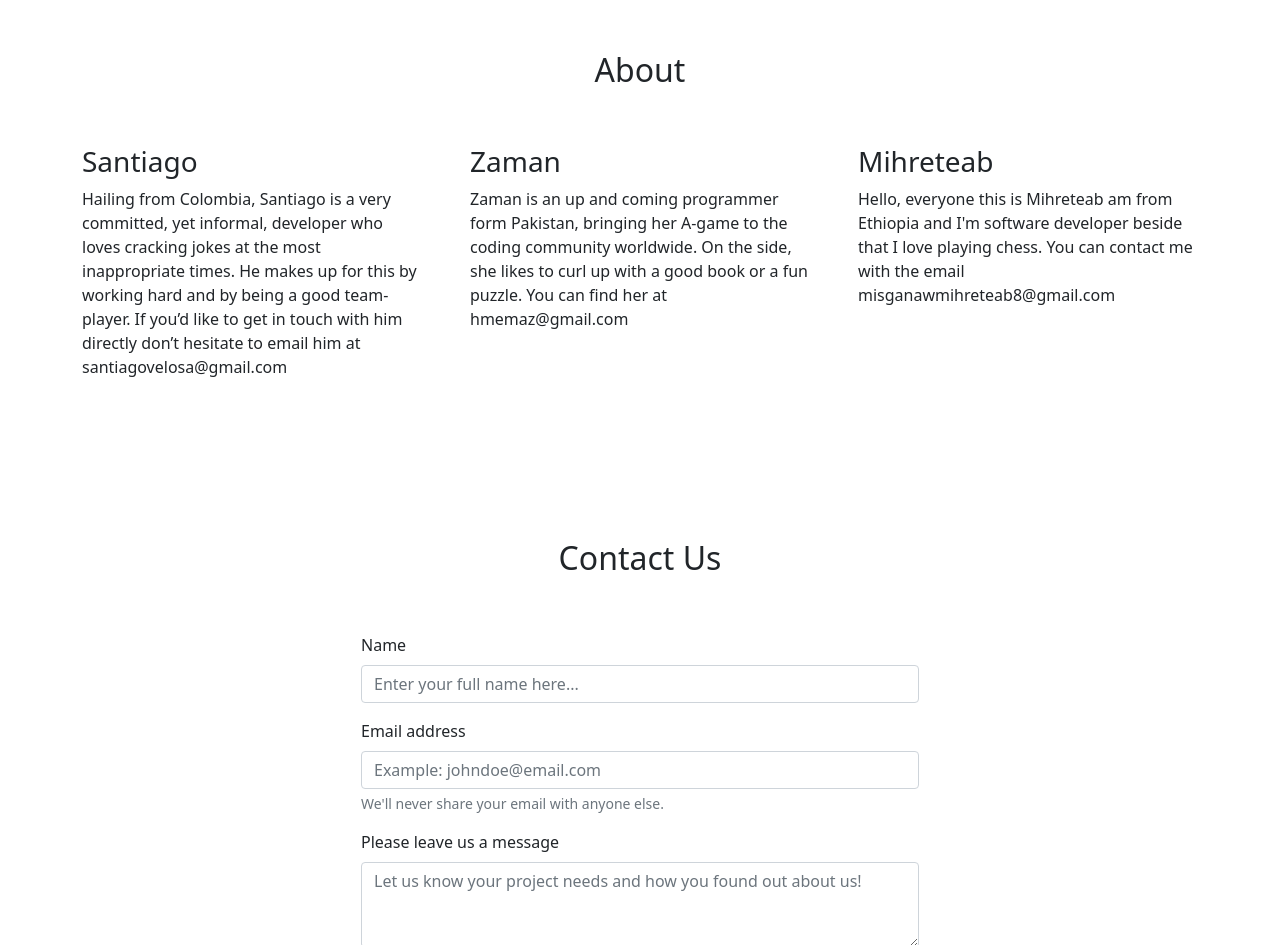
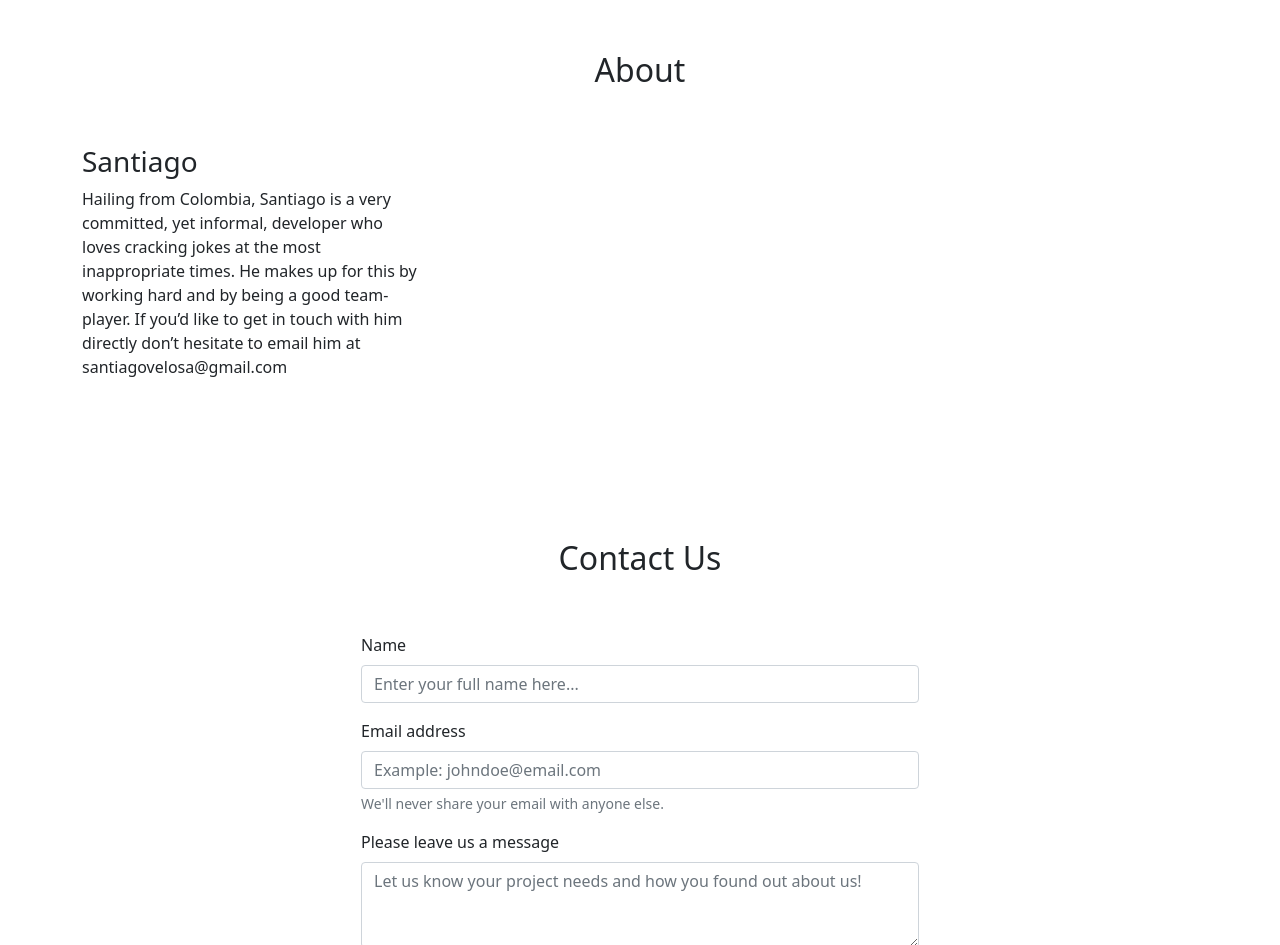
Before and after one commit to vechicin/Bootstrap-Portfolio, a website: page index.html in a window 1280 px wide. Shown: the part 1466-2411 px from the top of the page. Drawn offline with nearby package versions, Linux system fonts and the light colour scheme.

Commit message:
Edit index.html

```diff
--- a/index.html
+++ b/index.html
@@ -335,21 +335,6 @@
               If you’d like to get in touch with him directly don’t hesitate to email him at santiagovelosa@gmail.com
             </p>
           </div>
-          <div class="col-lg-4 col-md-6">
-            <h3>Zaman</h3>
-            <p>
-              Zaman is an up and coming programmer form Pakistan, bringing her A-game to the coding community worldwide.
-              On the side, she likes to curl up with a good book or a fun puzzle. You can find her at hmemaz@gmail.com
-            </p>
-          </div>
-          <div class="col-lg-4 col-md-12">
-            <h3>Mihreteab</h3>
-            <p>
-              Hello, everyone this is Mihreteab am from Ethiopia and I'm software developer beside that I love playing
-              chess.
-              You can contact me with the email misganawmihreteab8@gmail.com
-            </p>
-          </div>
         </div>
       </div>
     </section>
```
Also changed, not shown: 1 other file.
